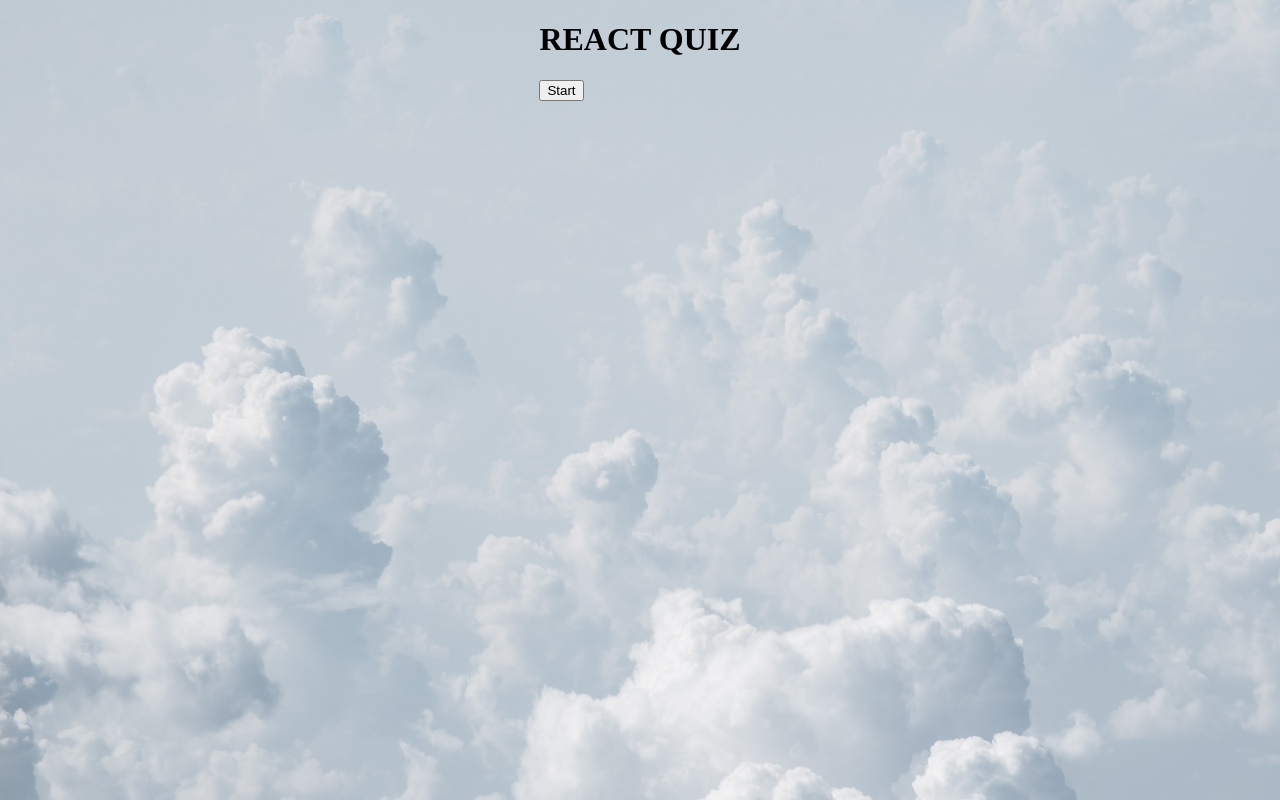
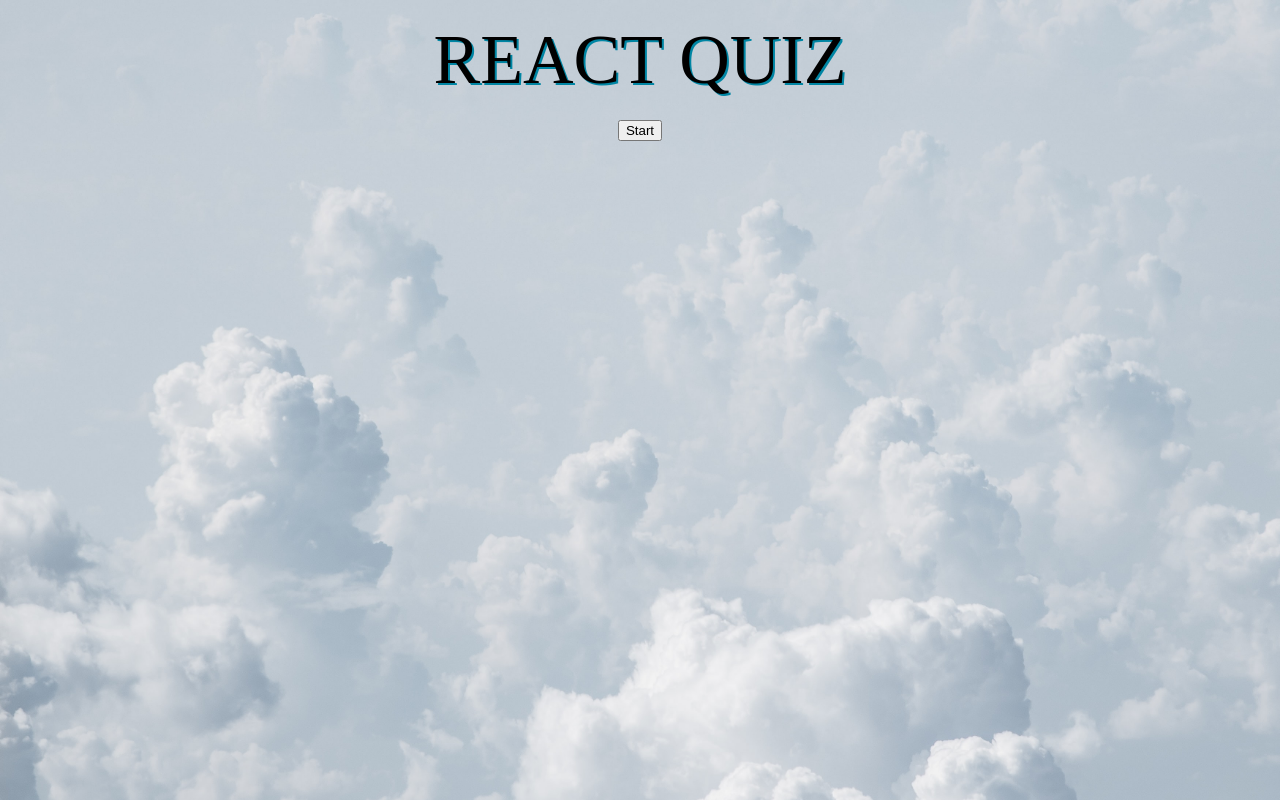
Before and after one commit to ray-flores/quiz_app, a React (Create React App) app: page / in a window 1280 px wide. Built offline with nearby package versions, Linux system fonts and the light colour scheme.

Commit message:
Remove font transparency

```diff
--- a/package.json
+++ b/package.json
@@ -14,6 +14,7 @@
     "react": "^17.0.2",
     "react-dom": "^17.0.2",
     "react-scripts": "5.0.0",
+    "styled-components": "^5.3.3",
     "typescript": "^4.6.2",
     "web-vitals": "^2.1.4"
   },
--- a/src/App.styles.ts
+++ b/src/App.styles.ts
@@ -21,5 +21,36 @@
     fon-family: 'Catamaran', sans-serif;a
   }
 
+`;
 
-`
+export const Wrapper = styled.div`
+  display: flex;
+  flex-direction: column;
+  align-items: center;
+
+  > p {
+    color: #fff;
+  }
+
+  .score {
+    color: #fff;
+    font-size: 2rem;
+    margin: 0;
+  }
+
+  h1 {
+    font-family: Fascinate Inline, Haettenschweiler, 'Arial Narrow Bold',
+    background-image: linear-gradient(180deg, #fff, #87f1ff);
+    backgroung-size: 100%;
+    background-clip: text;
+    -webkit-backgroound-clip: test;
+    -webkit-text-fill-color: black;
+    -moz-background-clip: text;
+    -moz-text-fill-color: black;
+    filter: drop-shadow(2px 2px #0085a3);
+    font-size: 70px;
+    font-weight: 400;
+    text-align: center;
+    margin: 20px;
+  }
+`;
--- a/src/App.tsx
+++ b/src/App.tsx
@@ -7,7 +7,7 @@
 // Types
 import { QuestionState, Difficulty } from './API';
 // Styles
-import { GlobalStyle } from './App.styles';
+import { GlobalStyle, Wrapper } from './App.styles';
 
 export type AnswerObject = {
   question: string;
@@ -87,7 +87,7 @@
   return (
     <>
       <GlobalStyle />
-      <div className="App">
+      <Wrapper>
         <h1>REACT QUIZ</h1>
 
         {/*} show start button only when game is over or user is on the last question */}
@@ -118,7 +118,7 @@
             Next Question
           </button>
         ) : null}
-      </div>
+      </Wrapper>
     </>
   );
 }
```
Also changed, not shown: 1 other file (tests, documents, lock files or other folders).
